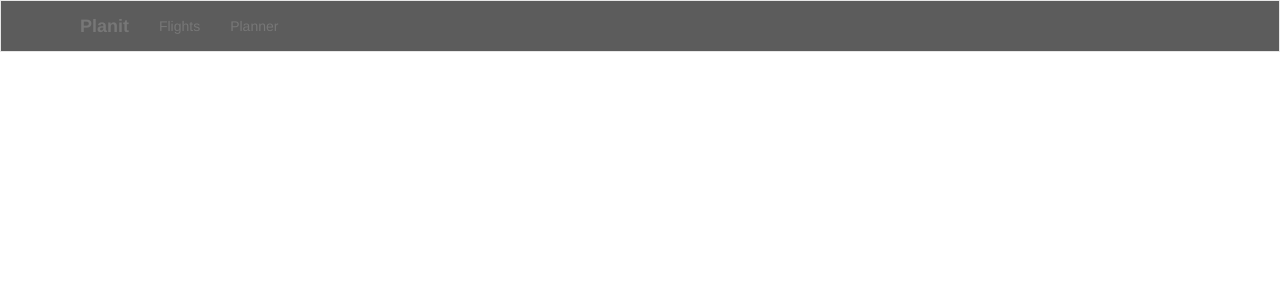
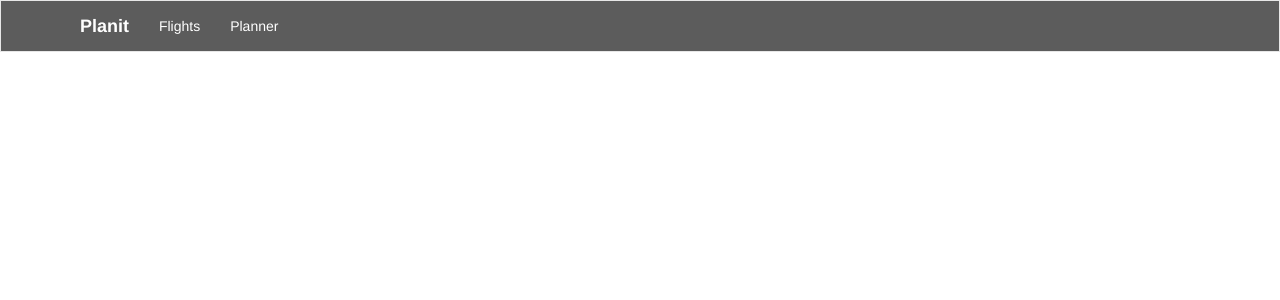
Before and after one commit to Deathridge/planit, a Django app: template flights/templates/base.html in a window 1280 px wide. Shown: the top 300 px of the page. Run offline with Django 3.2, Linux system fonts and the light colour scheme; the template is opened without the code that fills it, so the values that code supplies are empty; some libraries are stand-ins or nearby versions.

Commit message:
asthetics change

```diff
--- a/static/css/flights.css
+++ b/static/css/flights.css
@@ -159,6 +159,6 @@ p {
   background: #5C5C5C;
 }
 
-.a {
-  color: #ffffff;
+a {
+  color: #ffffff !important;
 }
```
